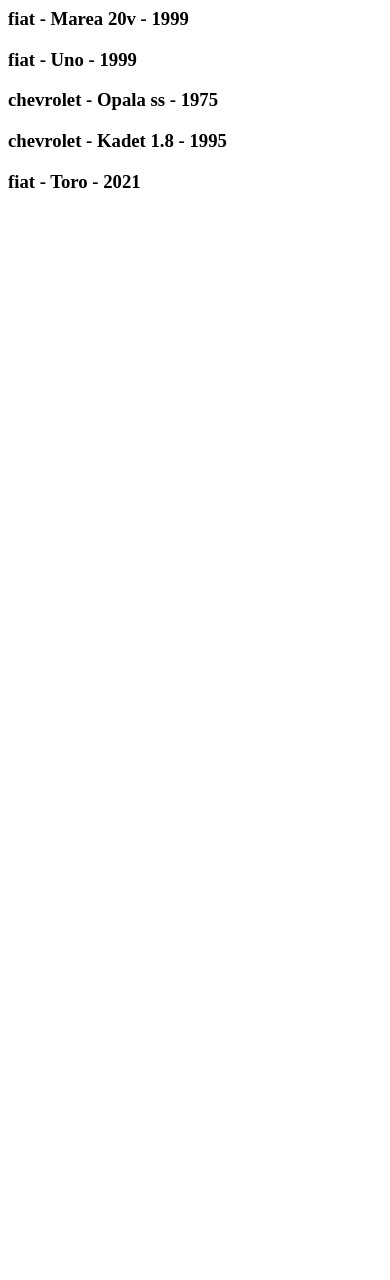
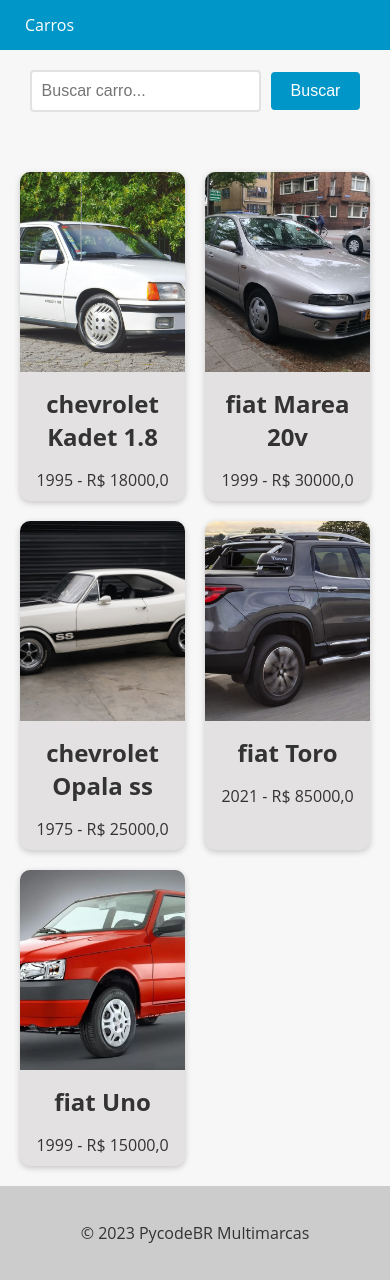
Before and after one commit to fabiohanada/projeto_carros_pycode, a Django app: page /cars/ in a window 390 px wide. Before the commit the page ends 188 px from the top, so only its background shows below. Run offline with Django 5.2, Linux system fonts and the light colour scheme; data comes from the database, SQL or seed files in the repository; both versions use the stored data as it was after the commit.

Commit message:
10-56 cadastrando carro

```diff
--- a/app/settings.py
+++ b/app/settings.py
@@ -55,7 +55,7 @@
 TEMPLATES = [
     {
         'BACKEND': 'django.template.backends.django.DjangoTemplates',
-        'DIRS': [],
+        'DIRS': ['app/templates'],
         'APP_DIRS': True,
         'OPTIONS': {
             'context_processors': [
--- /dev/null
+++ b/app/templates/base.html
@@ -0,0 +1,89 @@
+<!DOCTYPE html>
+<html lang="en">
+<head>
+  <meta charset="UTF-8">
+  <meta name="viewport" content="width=device-width, initial-scale=1.0">
+  <title>{% block title %}{% endblock %}</title>
+  <style>
+    body {
+        font-family: 'Open Sans', sans-serif;
+        background-color: #f7f7f7;
+        color: #333;
+        margin: 0;
+        padding: 0;
+    }
+
+    header {
+        background-color: #0096c7;
+        color: #fff;
+        text-align: center;
+    }
+
+    footer {
+        background-color: #ccc;
+        color: #333;
+        padding: 20px;
+        text-align: center;
+    }
+
+    nav {
+        background-color: #0096c7;
+        color: #fff;
+        height: 50px;
+        display: flex;
+        justify-content: space-between;
+        align-items: center;
+    }
+
+    nav ul {
+        list-style: none;
+        margin: 0;
+        padding: 0;
+        display: flex;
+    }
+
+    nav ul li {
+        margin: 0 10px;
+    }
+
+    nav ul li a {
+        color: #fff;
+        text-decoration: none;
+        font-size: 16px;
+        padding: 15px;
+        transition: all 0.3s ease;
+    }
+
+    nav ul li a:hover {
+        background-color: #32bbe8;
+    }
+
+    nav ul li.active a {
+        background-color: #666;
+    }
+
+    nav ul li.active a:hover {
+        background-color: #999;
+    }
+
+  </style>
+</head>
+<body>
+  <header>
+    <nav>
+      <ul>
+        <li><a href="{% url 'cars_list' %}">Carros</a></li>
+      </ul>
+    </nav>
+  </header>
+
+  <main>
+    {% block content %}
+    {% endblock %}
+  </main>
+
+  <footer>
+    <p>&copy; 2023 PycodeBR Multimarcas</p>
+  </footer>
+</body>
+</html>
--- a/app/urls.py
+++ b/app/urls.py
@@ -18,9 +18,10 @@
 from django.urls import path
 from django.conf import settings
 from django.conf.urls.static import static
-from cars.views import cars_view
+from cars.views import cars_view, new_car_view
 
 urlpatterns = [
     path('admin/', admin.site.urls),
-    path('cars/', cars_view),
+    path('cars/', cars_view, name='cars_list'),
+    path('new_car/', new_car_view, name='new_car'),
 ] + static(settings.MEDIA_URL, document_root=settings.MEDIA_ROOT)
--- a/cars/templates/cars.html
+++ b/cars/templates/cars.html
@@ -1,12 +1,114 @@
-<html>
-        <head>
-            <title> Meus carros </title>
-        </head>
-        {% block content %}
-            <body>
-                {% for car in cars %}
-                    <h3>{{ car.brand }} - {{ car.model }} - {{ car.factory_year }}</h3>
-                {% endfor %}
-            </body>
-        {% endblock  %}
-    </html>
+{%  extends "base.html" %}
+
+{% block content %}
+  <style>
+    .car-grid {
+      display: grid;
+      grid-template-columns: repeat(3, 1fr);
+      gap: 20px;
+      margin: 0 auto;
+      max-width: 1200px;
+      padding: 20px;
+    }
+
+    .car-card {
+      background-color: #e3e1e1;
+      box-shadow: 0 2px 6px rgba(0, 0, 0, 0.2);
+      border-radius: 10px;
+      overflow: hidden;
+      text-align: center;
+      transition: all 0.3s ease;
+    }
+
+    .car-card:hover {
+        cursor: pointer;
+        box-shadow: 0 4px 10px rgba(0, 0, 0, 0.4);
+        transform: translateY(-2px);
+    }
+
+    .car-card img {
+      width: 100%;
+      height: 200px;
+      object-fit: cover;
+    }
+
+    .car-card h3 {
+        font-size: 20px;
+        margin-top: 10px;
+        margin-bottom: 5px;
+    }
+
+    .car-card h2 {
+      font-size: 1.5rem;
+      margin: 10px;
+    }
+
+    .car-card p {
+      font-size: 1rem;
+      margin-bottom: 10px;
+    }
+
+    @media (max-width: 768px) {
+      .car-grid {
+        grid-template-columns: repeat(2, 1fr);
+      }
+    }
+
+    form {
+        display: flex;
+        justify-content: center;
+        align-items: center;
+        margin-bottom: 20px;
+        text-align: center;
+        padding: 20px;
+    }
+
+    input[type="text"] {
+        padding: 10px;
+        font-size: 16px;
+        border: 2px solid #e3e1e1;
+        border-radius: 4px;
+        margin-right: 10px;
+        transition: border-bottom-color 0.3s ease-in-out;
+    }
+
+    input[type="text"]:focus {
+        outline: none;
+        border-bottom-color: #e3e1e1;
+    }
+
+    button[type="submit"] {
+        background-color: #0096c7;
+        color: #fff;
+        border: none;
+        padding: 10px 20px;
+        font-size: 16px;
+        border-radius: 4px;
+        cursor: pointer;
+        transition: background-color 0.3s ease-in-out;
+    }
+
+    button[type="submit"]:hover {
+        background-color: #108eb8;
+    }
+  </style>
+
+  <form method="GET" action="{% url 'cars_list' %}">
+    <input type="text" name="search" placeholder="Buscar carro...">
+    <button type="submit">Buscar</button>
+  </form>
+
+  <div class="car-grid">
+    {% if cars %}
+      {% for car in cars %}
+        <div class="car-card">
+          <img src="{{ car.photo.url }}" alt="{{ car.model }} - {{ car.brand }}">
+          <h2>{{ car.brand }} {{ car.model }}</h2>
+          <p>{{ car.factory_year }} - R$ {{ car.value }}</p>
+        </div>
+      {% endfor %}
+    {% else %}
+      <p class="no-results">Nenhum carro encontrado.</p>
+    {% endif %}
+  </div>
+{% endblock %}
--- a/cars/views.py
+++ b/cars/views.py
@@ -1,15 +1,26 @@
-from django.shortcuts import render
+from django.shortcuts import render, redirect
 from cars.models import Car
+from cars.forms import CarForm
 
 # Create your views here.
 def cars_view(request):
-    cars = Car.objects.all()
+    cars = Car.objects.all().order_by('model')
     search = request.GET.get('search')
     if search:
-        cars = Car.objects.filter(model__contains=search)
+        cars = Car.objects.filter(model__icontains=search)
 
     return render(
         request,
         'cars.html',
         {'cars': cars}
     )
+
+def new_car_view(request):
+    if request.method == 'POST':
+        new_car_form = CarForm(request.POST, request.FILES)
+        if new_car_form.is_valid():
+            new_car_form.save()
+            return redirect('cars_list')
+    else:
+        new_car_form = CarForm()
+    return render(request, 'new_car.html', { 'new_car_form': new_car_form })
```
Also changed, not shown: cars/forms.py (added, +24 -0 lines), cars/templates/new_car.html (added, +13 -0 lines), MEDIA/cars/Fiat_Marea_Sedan_44213257002.jpg (added), MEDIA/cars/Kadette-1.jpg (added), MEDIA/cars/fiat-toro-usado.jpeg (added), MEDIA/cars/saiba-tudo-sobre-o-carro-fiat-uno-mille.png (added), db.sqlite3.
